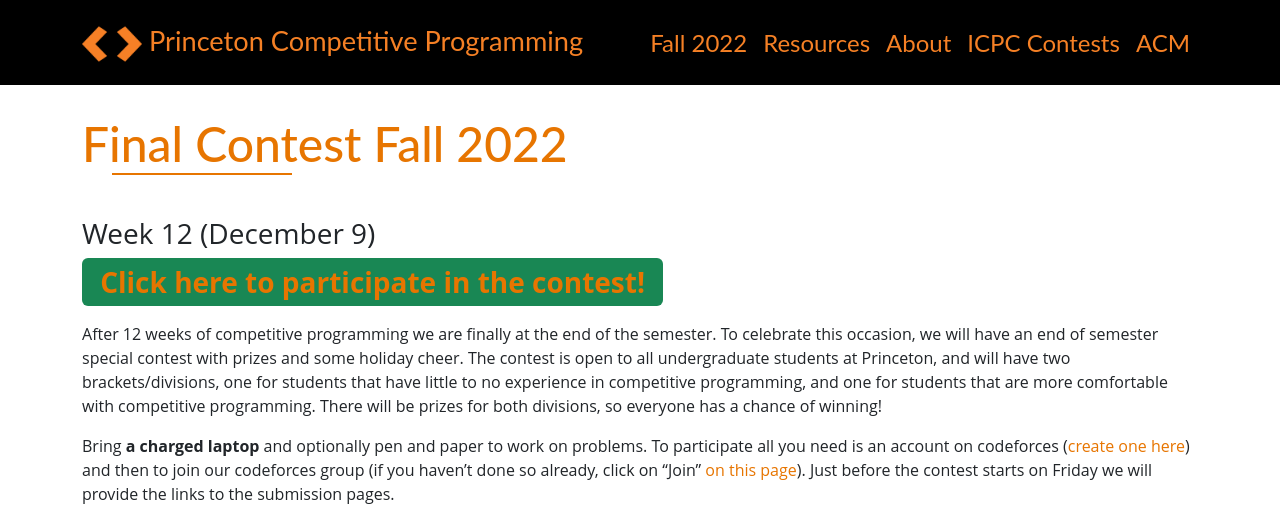
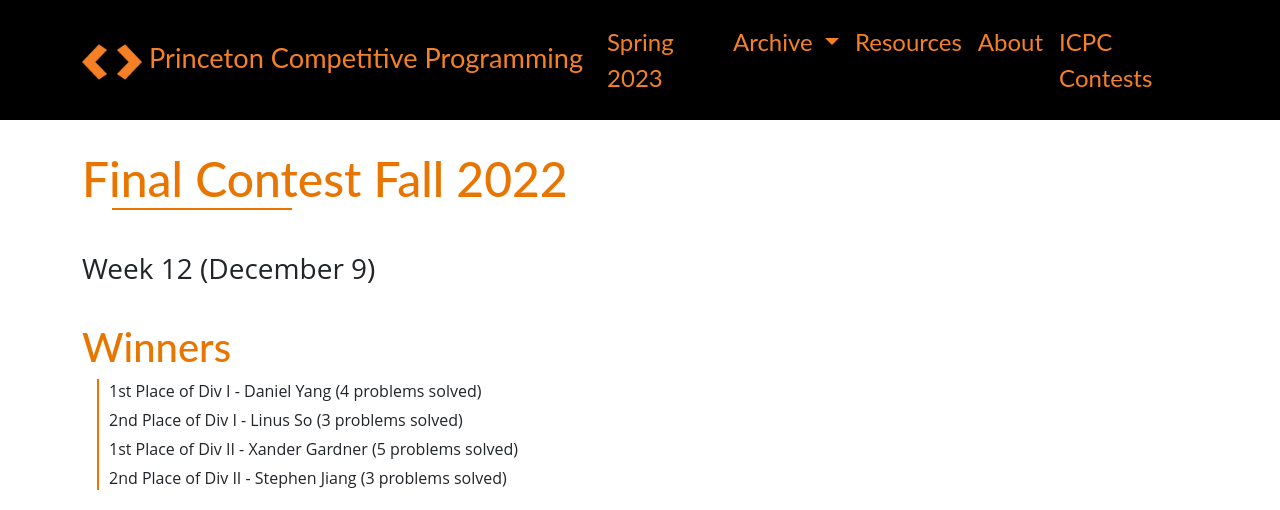
Before and after one commit to Princeton-Competitive-Programming/princeton-competitive-programming, a Jekyll site: the page built from pages/endFall22.md, in a window 1280 px wide and 1400 px high. Shown: the top 510 px of the window. Built offline with Jekyll 4.4.1, drawn with Linux system fonts in a browser that asks for light colours; nearby versions of some CDN libraries; some of the changed text lies outside the part shown.

Commit message:
Prep spring 23

```diff
--- a/_includes/header.html
+++ b/_includes/header.html
@@ -10,11 +10,19 @@
       </a>
 
       <ul class="navbar-nav mt-2 mt-md-0 ms-md-auto">
-	<li class="nav-item"><a href="{{ site.baseurl }}/fall22" class="nav-link px-2 text-white">Fall 2022</a></li>
+	<li class="nav-item"><a href="{{ site.baseurl }}/fall22" class="nav-link px-2 text-white">Spring 2023</a></li>
+	<li class="nav-item dropdown">
+          <a class="nav-link dropdown-toggle" href="#" role="button" data-bs-toggle="dropdown" aria-expanded="false">
+            Archive
+          </a>
+          <ul class="dropdown-menu">
+            <li><a class="dropdown-item" href="{{ site.baseurl }}/fall22">Fall 2022</a></li>
+          </ul>
+        </li>
+
 	<li class="nav-item"><a href="{{ site.baseurl }}/resources" class="nav-link px-2 text-white">Resources</a></li>
 	<li class="nav-item"><a href="{{ site.baseurl }}/about" class="nav-link px-2 text-white">About</a></li>
 	<li class="nav-item"><a href="http://princeton.acm.org/events/icpc/index.html" class="nav-link px-2 text-white">ICPC Contests</a></li>
-	<li class="nav-item"><a href="http://princeton.acm.org/" class="nav-link px-2 text-white">ACM</a></li>
       </ul>
     </div>
   </div>
--- a/_layouts/home.html
+++ b/_layouts/home.html
@@ -29,7 +29,7 @@
 	      </p>
 
 	      <div class="d-grid gap-2 mt-4">
-		<a class="btn btn-dark" href="{{ site.baseurl }}/fall22" role="button">Check out our weekly event!</a>
+		<a class="btn btn-dark" href="{{ site.baseurl }}/spring23" role="button">Check out our weekly event!</a>
 	      </div>
 	    </div>
 	  </div>
--- a/pages/endFall22.md
+++ b/pages/endFall22.md
@@ -7,7 +7,37 @@
 
 ### Week 12 (December 9)
 
-<span class="badge text-bg-success fs-3">[Click here to participate in the contest!]({{ site.baseurl }}/rules)</span>
+## Winners
+
+ * 1st Place of Div I - Daniel Yang (4 problems solved)
+ * 2nd Place of Div I - Linus So (3 problems solved)
+ * 1st Place of Div II - Xander Gardner (5 problems solved)
+ * 2nd Place of Div II - Stephen Jiang (3 problems solved)
+
+Special prize winner - Joie Zhang (last solved problem)
+
+<div id="slideShow" class="carousel slide mb-2" data-bs-ride="true">
+  <div class="carousel-indicators">
+    <button type="button" data-bs-target="#slideShow" data-bs-slide-to="0" class="active" aria-current="true" aria-label="Slide 1"></button>
+    <button type="button" data-bs-target="#slideShow" data-bs-slide-to="1" aria-label="Slide 2"></button>
+  </div>
+  <div class="carousel-inner">
+    <div class="carousel-item active">
+      <img src="{{ site.baseurl }}/files/photos_f22_w12/img_1.jpg" class="d-block w-100">
+    </div>
+    <div class="carousel-item">
+      <img src="{{ site.baseurl }}/files/photos_f22_w12/img_2.jpg" class="d-block w-100">
+    </div>
+  </div>
+  <button class="carousel-control-prev" type="button" data-bs-target="#slideShow" data-bs-slide="prev">
+    <span class="carousel-control-prev-icon" aria-hidden="true"></span>
+    <span class="visually-hidden">Previous</span>
+  </button>
+  <button class="carousel-control-next" type="button" data-bs-target="#slideShow" data-bs-slide="next">
+    <span class="carousel-control-next-icon" aria-hidden="true"></span>
+    <span class="visually-hidden">Next</span>
+  </button>
+</div>
 
 After 12 weeks of competitive programming we are finally at the end of
 the semester. To celebrate this occasion, we will have an end of
@@ -60,9 +90,6 @@
 for the original problem, since this would be cheating. You are also
 **not** allowed to use tools like github copilot or chatGPT.
 
-The contest links will be placed here just before the competition
-starts.
-
 ## Prizes
 
 Here is the list of prizes
```
Also changed, not shown: spring23.md (added, +65 -0 lines), 2 other files.
